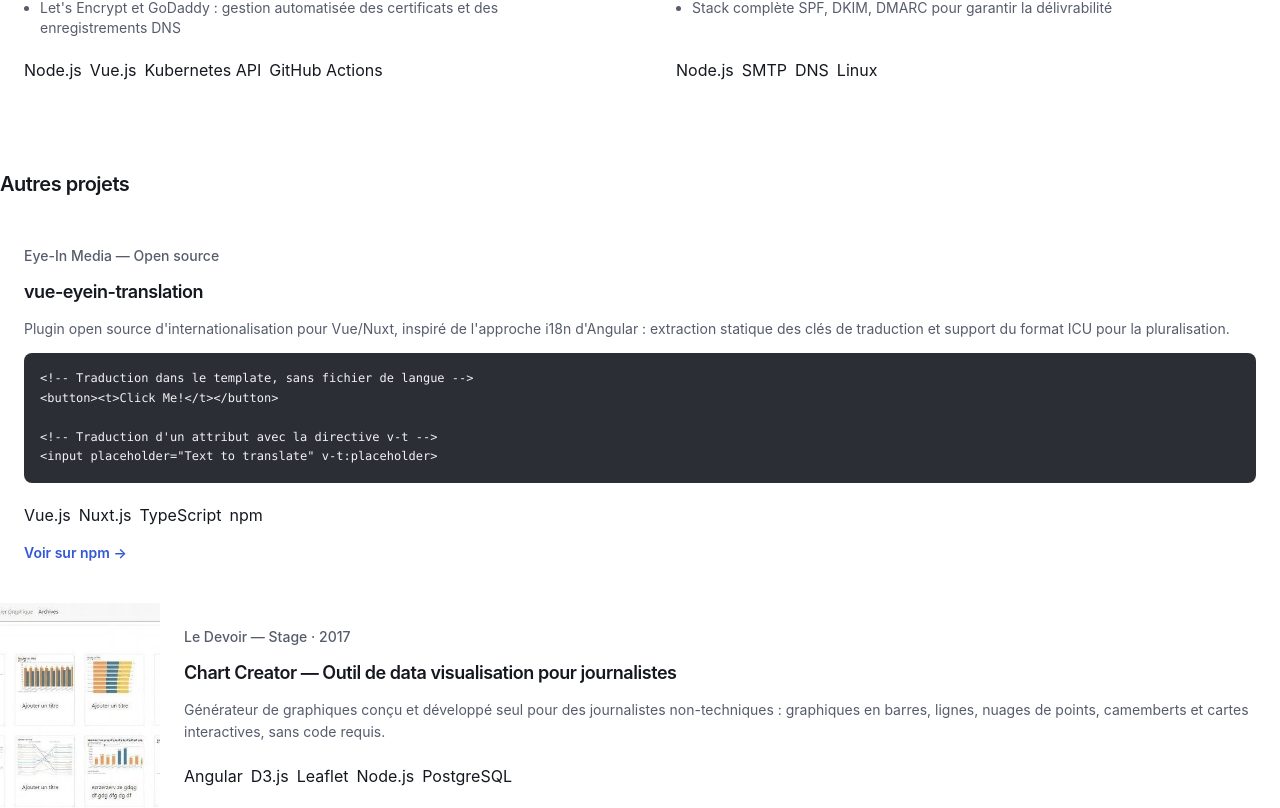
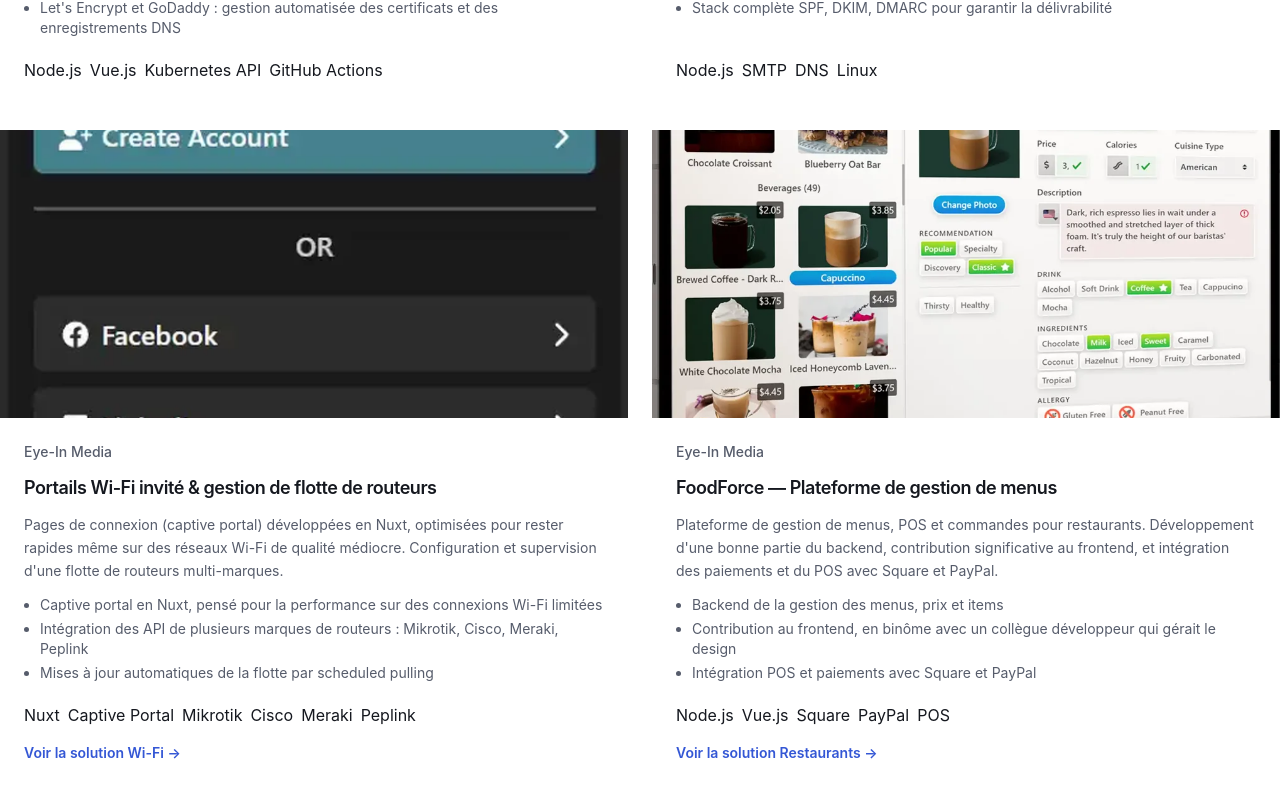
Before and after one commit to korphos/korphos.github.io, a Nuxt app: page / in a window 1280 px wide. Shown: the part 3253-4061 px from the top of the page. Built offline with nearby package versions, Linux system fonts and the light colour scheme.

Commit message:
feat: add missing projects

```diff
--- a/app/components/Projects.vue
+++ b/app/components/Projects.vue
@@ -13,7 +13,7 @@
         :key="project.id"
         :project="project"
         :eager-image="i === 0"
-        :class="project.highlight || project.image ? 'sm:col-span-2' : ''"
+        :class="project.highlight || project.wide ? 'sm:col-span-2' : ''"
       />
     </div>
 
--- a/app/data/portfolio.ts
+++ b/app/data/portfolio.ts
@@ -33,6 +33,7 @@
   code?: CodeSnippet
   links?: ProjectLink[]
   highlight?: boolean
+  wide?: boolean
 }
 
 export interface ExperienceEntry {
@@ -151,6 +152,7 @@
           width: 1280,
           height: 720,
         },
+        wide: true,
       },
       {
         id: 'cross-stitch',
@@ -197,6 +199,7 @@
             href: 'https://eye-in.com/fr/affichage-numerique/logiciel-multimedia/eye-infinite-player',
           },
         ],
+        wide: true,
       },
       {
         id: 'infra-migration',
@@ -253,6 +256,46 @@
           'Stack complète SPF, DKIM, DMARC pour garantir la délivrabilité',
         ],
         tags: ['Node.js', 'SMTP', 'DNS', 'Linux'],
+      },
+      {
+        id: 'guest-wifi',
+        title: 'Portails Wi-Fi invité & gestion de flotte de routeurs',
+        org: 'Eye-In Media',
+        description:
+          "Pages de connexion (captive portal) développées en Nuxt, optimisées pour rester rapides même sur des réseaux Wi-Fi de qualité médiocre. Configuration et supervision d'une flotte de routeurs multi-marques.",
+        bullets: [
+          'Captive portal en Nuxt, pensé pour la performance sur des connexions Wi-Fi limitées',
+          'Intégration des API de plusieurs marques de routeurs : Mikrotik, Cisco, Meraki, Peplink',
+          'Mises à jour automatiques de la flotte par scheduled pulling',
+        ],
+        tags: ['Nuxt', 'Captive Portal', 'Mikrotik', 'Cisco', 'Meraki', 'Peplink'],
+        image: {
+          src: '/images/wifi-captive-portal.webp',
+          alt: 'Écran de connexion Wi-Fi invité (captive portal) avec options de connexion par email ou réseaux sociaux',
+          width: 600,
+          height: 1298,
+        },
+        links: [{ label: 'Voir la solution Wi-Fi', href: 'https://eye-in.com/wifi' }],
+      },
+      {
+        id: 'foodforce',
+        title: 'FoodForce — Plateforme de gestion de menus',
+        org: 'Eye-In Media',
+        description:
+          "Plateforme de gestion de menus, POS et commandes pour restaurants. Développement d'une bonne partie du backend, contribution significative au frontend, et intégration des paiements et du POS avec Square et PayPal.",
+        bullets: [
+          'Backend de la gestion des menus, prix et items',
+          'Contribution au frontend, en binôme avec un collègue développeur qui gérait le design',
+          'Intégration POS et paiements avec Square et PayPal',
+        ],
+        tags: ['Node.js', 'Vue.js', 'Square', 'PayPal', 'POS'],
+        image: {
+          src: '/images/foodforce-menu-manager.webp',
+          alt: "Interface d'administration FoodForce pour la gestion des items de menu, prix et allergènes",
+          width: 1000,
+          height: 799,
+        },
+        links: [{ label: 'Voir la solution Restaurants', href: 'https://eye-in.com/solutions/restaurants' }],
       },
     ],
   },
@@ -445,6 +488,7 @@
           width: 1280,
           height: 720,
         },
+        wide: true,
       },
       {
         id: 'cross-stitch',
@@ -491,6 +535,7 @@
             href: 'https://eye-in.com/fr/affichage-numerique/logiciel-multimedia/eye-infinite-player',
           },
         ],
+        wide: true,
       },
       {
         id: 'infra-migration',
@@ -547,6 +592,46 @@
           'Full SPF, DKIM, DMARC stack to ensure deliverability',
         ],
         tags: ['Node.js', 'SMTP', 'DNS', 'Linux'],
+      },
+      {
+        id: 'guest-wifi',
+        title: 'Guest Wi-Fi Portals & Router Fleet Management',
+        org: 'Eye-In Media',
+        description:
+          'Captive portal login pages built in Nuxt, optimized to stay fast even on mediocre Wi-Fi connections. Configured and monitored a multi-vendor router fleet.',
+        bullets: [
+          'Captive portal built in Nuxt, engineered for performance on constrained Wi-Fi connections',
+          'Integrated APIs from multiple router vendors: Mikrotik, Cisco, Meraki, Peplink',
+          'Automated fleet updates via scheduled pulling',
+        ],
+        tags: ['Nuxt', 'Captive Portal', 'Mikrotik', 'Cisco', 'Meraki', 'Peplink'],
+        image: {
+          src: '/images/wifi-captive-portal.webp',
+          alt: 'Guest Wi-Fi captive portal login screen with email and social sign-in options',
+          width: 600,
+          height: 1298,
+        },
+        links: [{ label: 'View the Wi-Fi solution', href: 'https://eye-in.com/wifi' }],
+      },
+      {
+        id: 'foodforce',
+        title: 'FoodForce — Menu Management Platform',
+        org: 'Eye-In Media',
+        description:
+          'A menu, POS, and ordering management platform for restaurants. Built a large part of the backend, contributed significantly to the front-end, and integrated POS and payments with Square and PayPal.',
+        bullets: [
+          'Backend for menu, pricing, and item management',
+          'Front-end contributions, paired with a developer colleague who handled the design',
+          'POS and payment integration with Square and PayPal',
+        ],
+        tags: ['Node.js', 'Vue.js', 'Square', 'PayPal', 'POS'],
+        image: {
+          src: '/images/foodforce-menu-manager.webp',
+          alt: 'FoodForce admin interface for managing menu items, pricing, and allergens',
+          width: 1000,
+          height: 799,
+        },
+        links: [{ label: 'View the Restaurants solution', href: 'https://eye-in.com/solutions/restaurants' }],
       },
     ],
   },
```
Also changed, not shown: public/images/foodforce-menu-manager.webp (added), public/images/wifi-captive-portal.webp (added).
